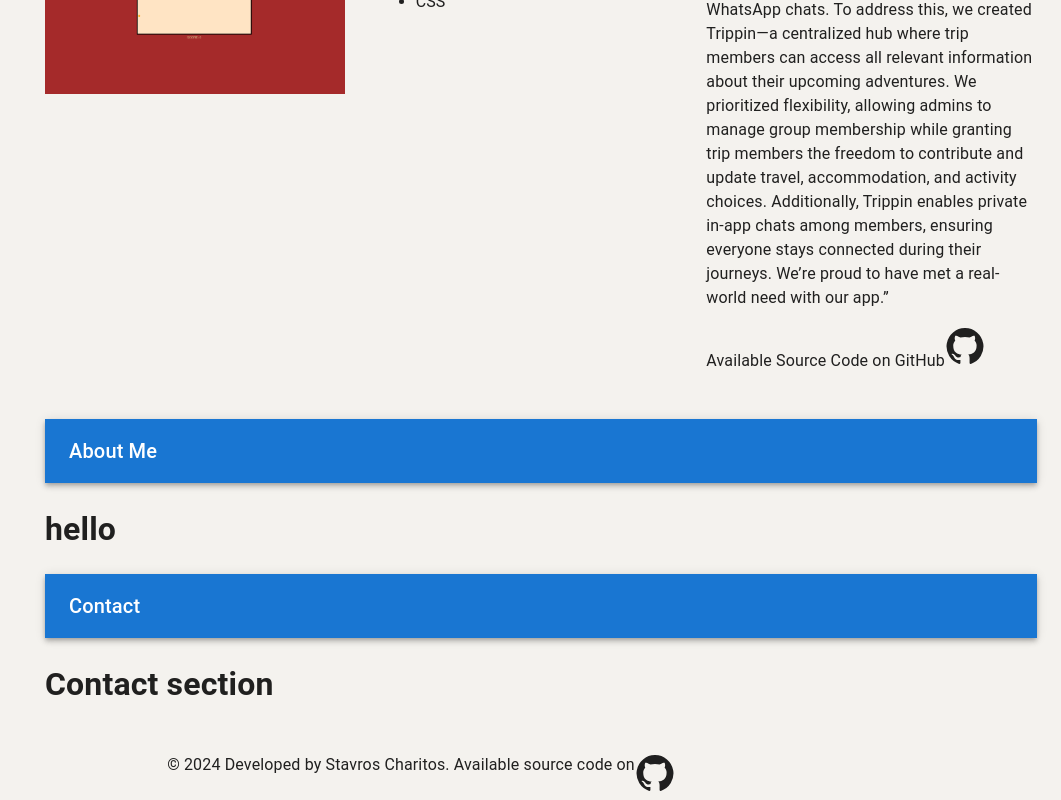
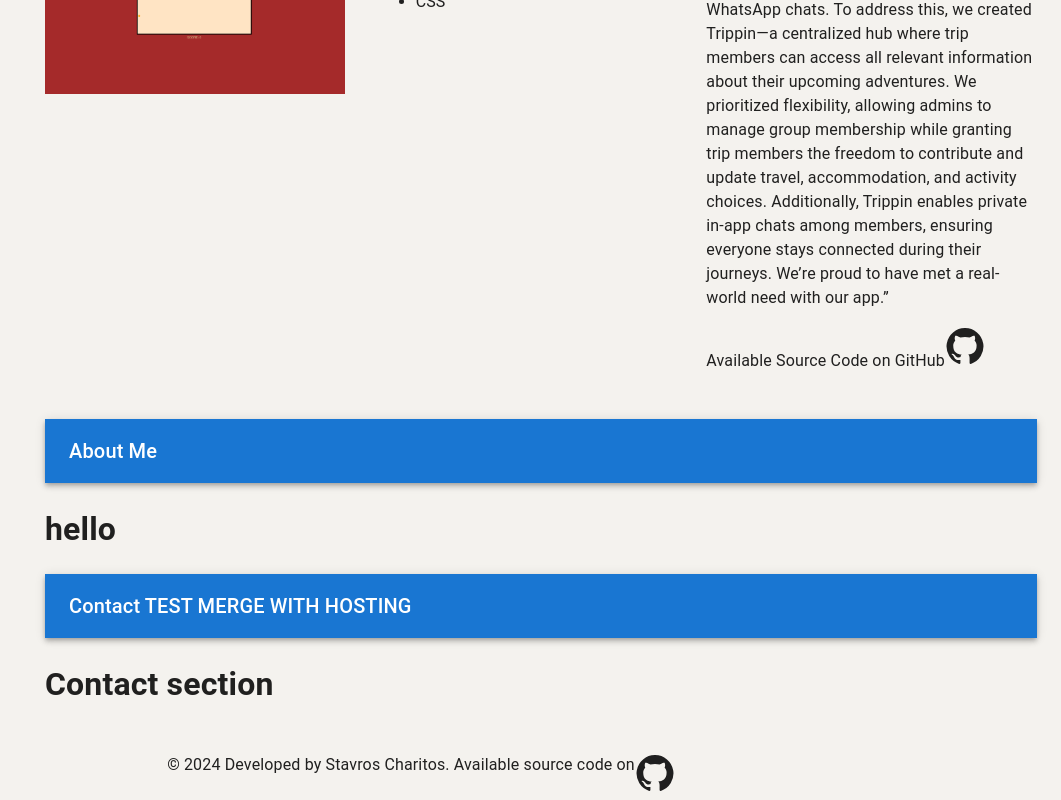
Before and after one commit to polikas/portfolio, a React (Vite) app: page / in a window 1280 px wide. Shown: the part 3465-4265 px from the top of the page, without its empty margins (219-1280 px from the left). Built offline with nearby package versions, Linux system fonts and the light colour scheme.

Commit message:
commit test merge with hosting

```diff
--- a/src/BasicMenu.jsx
+++ b/src/BasicMenu.jsx
@@ -262,7 +262,7 @@ function BasicMenu(props) {
               >
                 <Toolbar>
                   <Typography variant="h6" noWrap component="div">
-                    Contact
+                    Contact TEST MERGE WITH HOSTING
                   </Typography>
                 </Toolbar>
               </AppBar>
```
